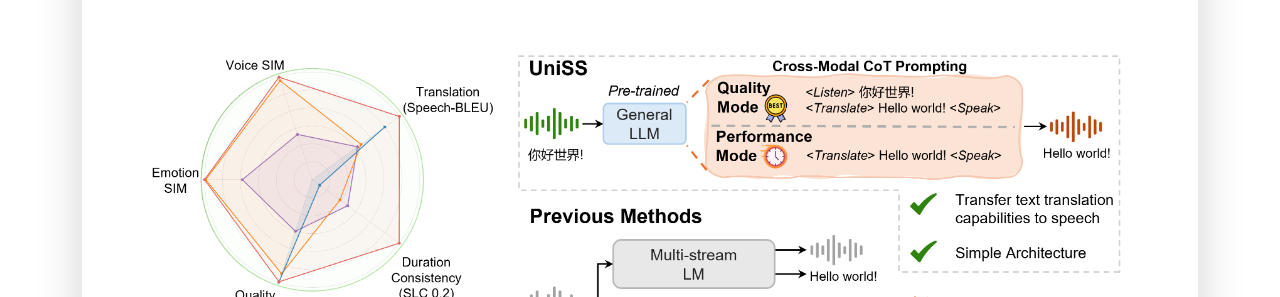
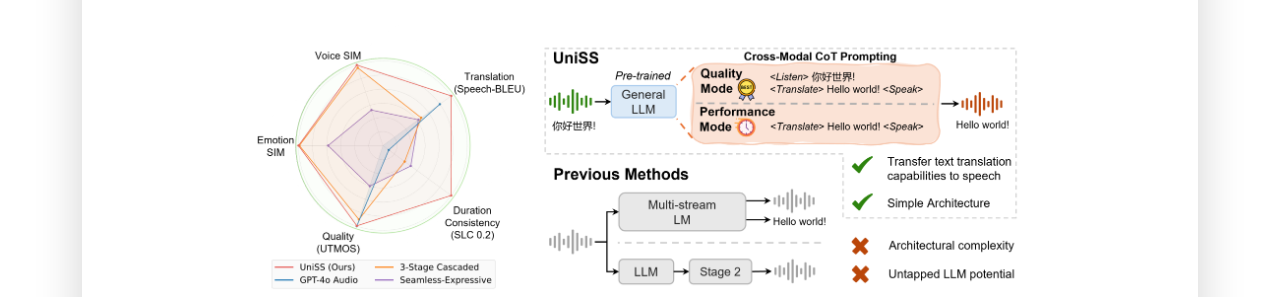
Before and after one commit to uniss-AAAI26/uniss-AAAI26.github.io, a plain HTML site: page index.html in a window 1280 px wide. Shown: the part 655-952 px from the top of the page. Drawn offline with Linux system fonts and the light colour scheme.

Commit message:
Modify fig size

```diff
--- a/index.html
+++ b/index.html
@@ -52,7 +52,7 @@
 	<h2 id="inference-overview" style="text-align: center;">Overview of UniSS (S2ST)</h2>
 	<body>
 	<p style="text-align: center;">
-		<img src="figures/teaser.png" height="400" width="1200">
+		<img src="figures/teaser.png" height="400" width="800">
 	</p>
 	</body>
 		<p style="text-align: center;" >
```
